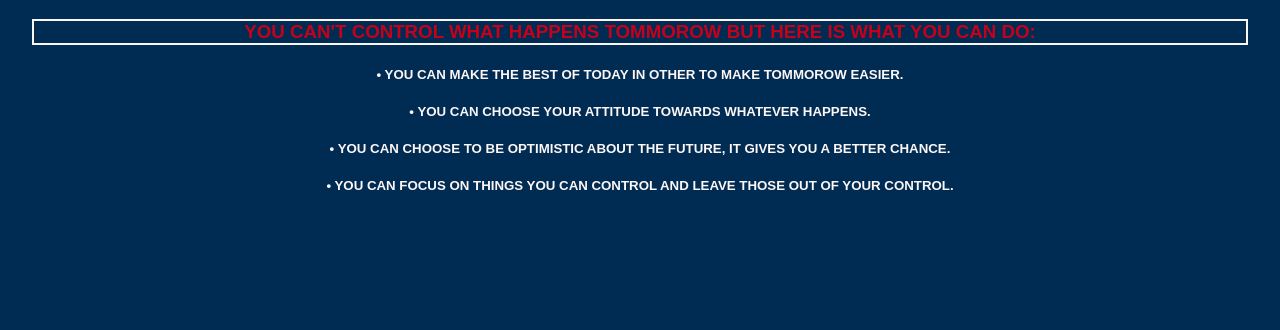
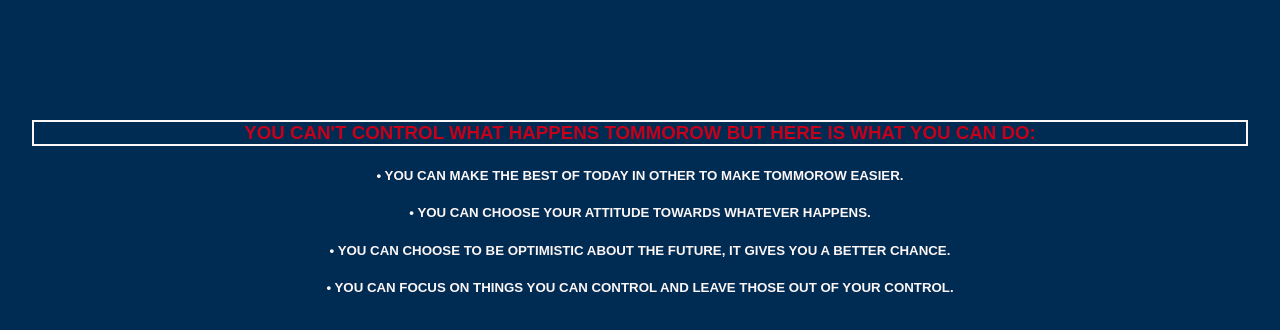
Before and after one commit to usmanhassanish/fun_weekend, a plain HTML site: page index.html in a window 1280 px wide. Drawn offline with Linux system fonts and the light colour scheme.

Commit message:
Update index.html

```diff
--- a/index.html
+++ b/index.html
@@ -20,6 +20,7 @@
 		}
 		.title
 		{
+			margin-top: 120px;
 			text-align: center;
 			border: 2px solid #FDF6F6;
 			width: 95%;
@@ -31,6 +32,9 @@
 		{
 			color: #FDF6F6;
 			text-align: center;
+			width: 95%;
+			margin-left: auto;
+			margin-right: auto;
 		}
 	</style>
 </head>
```
